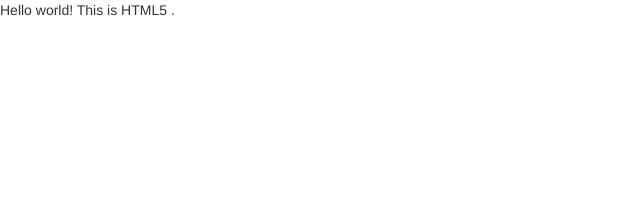
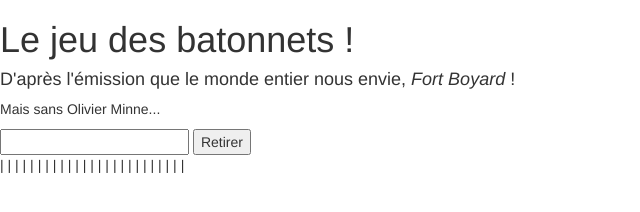
Before and after one commit to Simplon-Roubaix/challenge_batonnets-thomvince, a plain HTML site: page index.html in a window 1280 px wide. Shown: the whole page, without its empty margins (0-640 px from the left). Drawn offline with nearby package versions, Linux system fonts and the light colour scheme.

Commit message:
added script (stolen), added txt

```diff
--- a/index.html
+++ b/index.html
@@ -1,9 +1,10 @@
 <!doctype html>
-<html class="no-js" lang="">
+<html class="no-js" lang="fr">
+
 <head>
     <meta charset="utf-8">
     <meta http-equiv="x-ua-compatible" content="ie=edge">
-        <title></title>
+    <title>Jeu des bâtonnets</title>
     <meta name="description" content="">
     <meta name="viewport" content="width=device-width, initial-scale=1">
 
@@ -11,7 +12,7 @@
     <!-- Place favicon.ico in the root directory -->
 
     <link rel="stylesheet" href="css/normalize.css">
-        <link rel="stylesheet" href="css/bootstrap.css" >
+    <link rel="stylesheet" href="css/bootstrap.css">
     <link rel="stylesheet" href="css/main.css">
     <script src="js/vendor/modernizr-2.8.3.min.js"></script>
     <script src="js/bootstrap.js"></script>
@@ -19,27 +20,75 @@
 <header>
 
 </header>
+
 <body>
-        <!--[if lt IE 8]>
-            <p class="browserupgrade">You are using an <strong>outdated</strong> browser. Please <a href="http://browsehappy.com/">upgrade your browser</a> to improve your experience.</p>
-        <![endif]-->
+    <h1>Le jeu des batonnets !</h1>
+    <h4>D'après l'émission que le monde entier nous envie, <em>Fort Boyard</em> !</h4>
+    <p>
+        Mais sans Olivier Minne...
+    </p>
 
-        <!-- Add your site or application content here -->
-        <p>Hello world! This is HTML5 .</p>
+    <input id="combien">
+    <button id="bouton">Retirer</button>
+    <div id="affichage">Chargement…</div>
+
+
+
+
+    <script>
+    var affichage = document.getElementById("affichage");
+    var combien = document.getElementById("combien");
+    var bouton = document.getElementById("bouton");
+    // Nombre de bâtons actuellement sur le jeu
+    nb = 25;
+
+    // Affiche les 'nb' bâtons dans la <div id="affichage"></div>
+    function afficher() {
+        batons = "";
+        for (i = 0; i < nb; i++) {
+            batons += "| ";
+        }
+        affichage.innerHTML = batons;
+    }
+
+    // Affiche les bâtons de départ
+    afficher();
+
+    // Retire autant de bâtons que la valeur du champ texte
+    function retirer() {
+        nb -= parseInt(combien.value);
+
+        // Met à jour les bâtons affichés
+        afficher();
+    }
+    // On appelle la fonction de retrait quand on click sur le bouton
+    bouton.onclick = retirer;
+    </script>
 
     <script src="https://ajax.googleapis.com/ajax/libs/jquery/1.11.3/jquery.min.js"></script>
-        <script>window.jQuery || document.write('<script src="js/vendor/jquery-1.11.3.min.js"><\/script>')</script>
+    <script>
+        window.jQuery || document.write('<script src="js/vendor/jquery-1.11.3.min.js"><\/script>')
+    </script>
     <script src="js/plugins.js"></script>
     <script src="js/main.js"></script>
 
     <!-- Google Analytics: change UA-XXXXX-X to be your site's ID. -->
     <script>
-            (function(b,o,i,l,e,r){b.GoogleAnalyticsObject=l;b[l]||(b[l]=
-            function(){(b[l].q=b[l].q||[]).push(arguments)});b[l].l=+new Date;
-            e=o.createElement(i);r=o.getElementsByTagName(i)[0];
-            e.src='https://www.google-analytics.com/analytics.js';
-            r.parentNode.insertBefore(e,r)}(window,document,'script','ga'));
-            ga('create','UA-XXXXX-X','auto');ga('send','pageview');
+        (function(b, o, i, l, e, r) {
+            b.GoogleAnalyticsObject = l;
+            b[l] || (b[l] =
+                function() {
+                    (b[l].q = b[l].q || []).push(arguments)
+                });
+            b[l].l = +new Date;
+            e = o.createElement(i);
+            r = o.getElementsByTagName(i)[0];
+            e.src = 'https://www.google-analytics.com/analytics.js';
+            r.parentNode.insertBefore(e, r)
+        }(window, document, 'script', 'ga'));
+        ga('create', 'UA-XXXXX-X', 'auto');
+        ga('send', 'pageview');
     </script>
 </body>
+
 </html>
```
Also changed, not shown: js/script.js (added, +25 -0 lines), css/style.css (added). Lines whose indentation alone changed are shown as unchanged.
